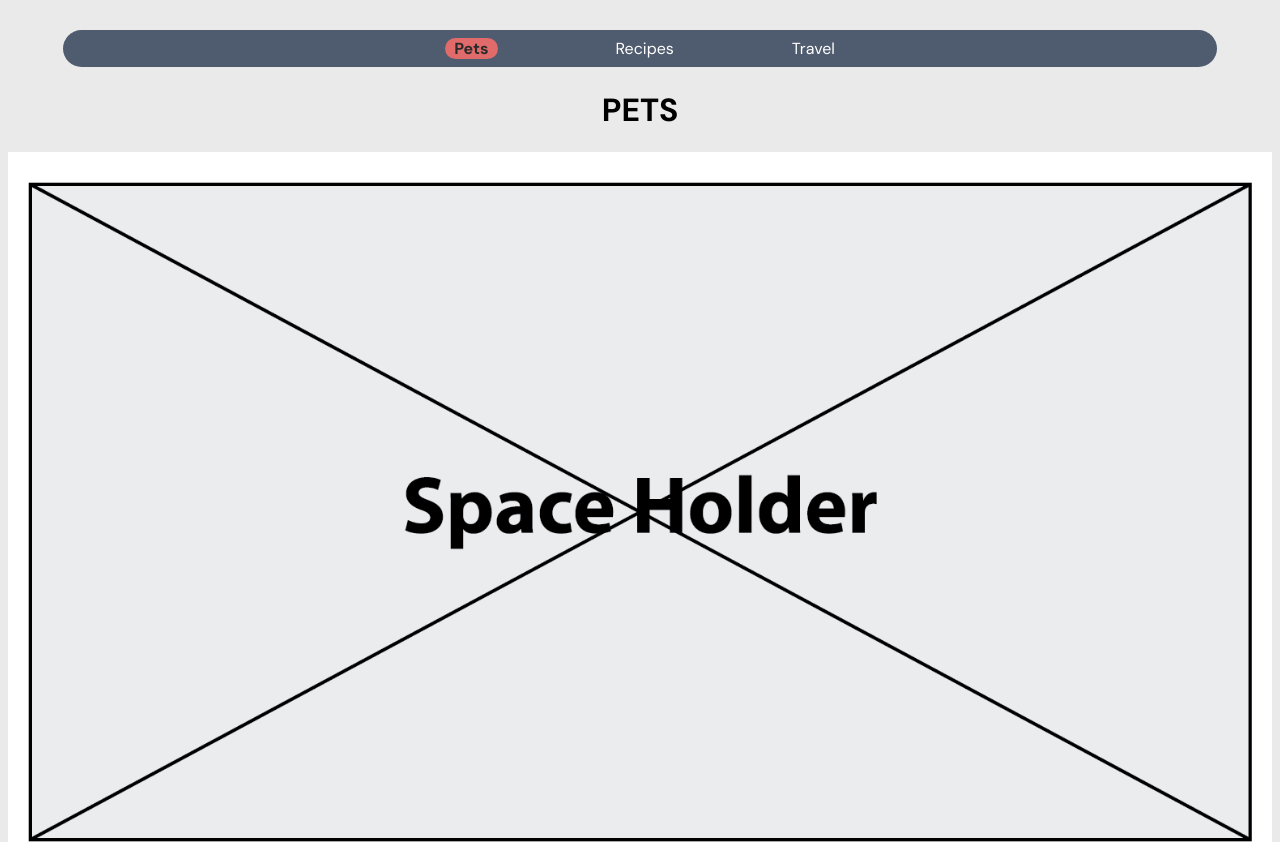
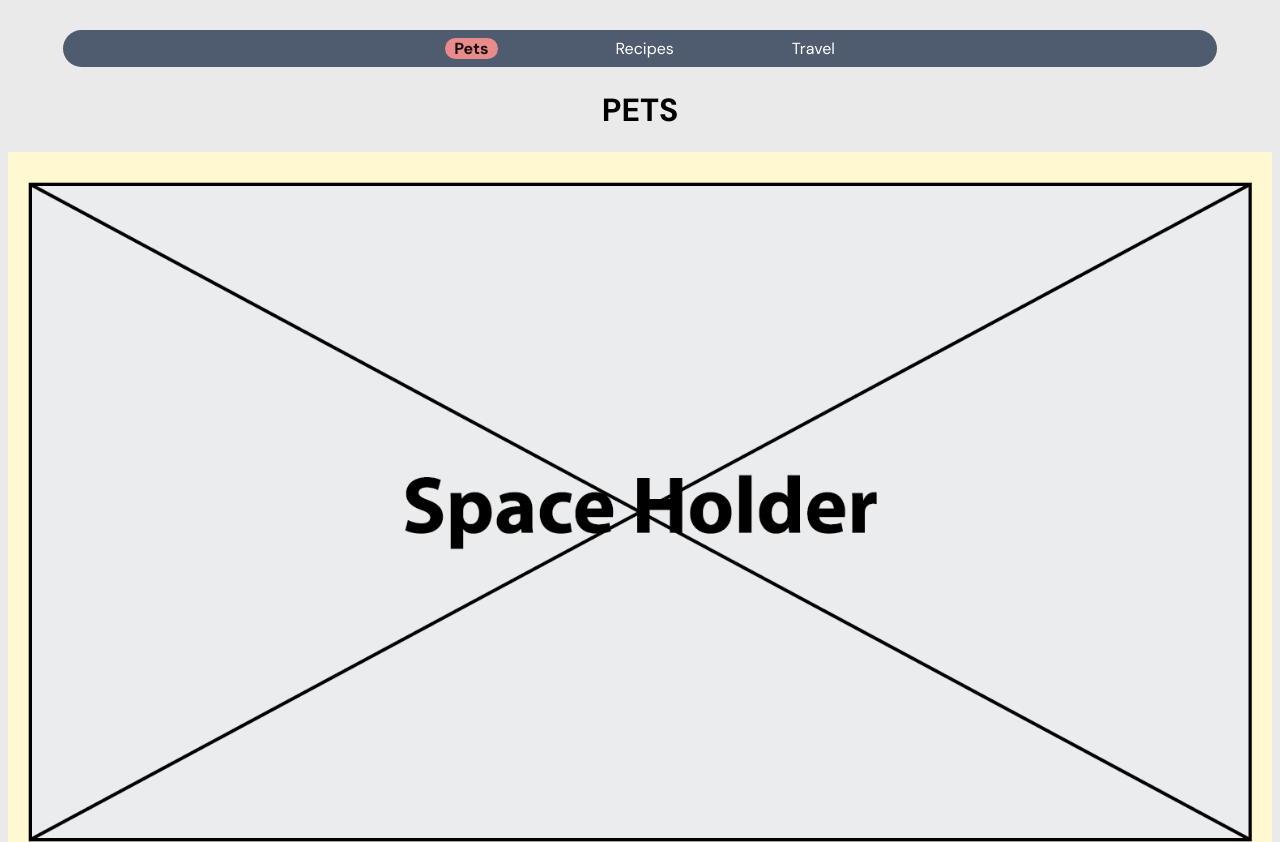
Before and after one commit to brann25/539commonclass, a plain HTML site: page index.html in a window 1280 px wide. Shown: the top 842 px of the page. Drawn offline with Linux system fonts and the light colour scheme.

Commit message:
wireframe 6

```diff
--- a/css/style.css
+++ b/css/style.css
@@ -41,8 +41,8 @@ ul{
     font-weight: 900;
 }
 .active{
-    background-color: rgb(225, 106, 106);
-    color: rgb(42, 42, 42);
+    background-color: rgb(233, 139, 139);
+    color: rgb(25, 12, 12);
     border-radius: 50em;
     padding-left: 9px;
     padding-right: 9px;
@@ -58,7 +58,7 @@ h1 {
     text-align: center;
     display: grid;
     grid-template-columns: 1fr 1fr 1fr;
-    background-color: white;
+    background-color: rgb(255, 248, 209);
 }
 .banner-img {
     grid-column: 1/span 3;
@@ -82,7 +82,7 @@ img{
 .card{
     display: grid;
     grid-template-columns: 1fr 1fr 1fr;
-    background-color: white;
+    background-color: rgb(183, 219, 229);
     padding: 10px 40px 10px 40px;
     margin: 20px -10px 10px -10px;
     column-gap: 7px;
```
